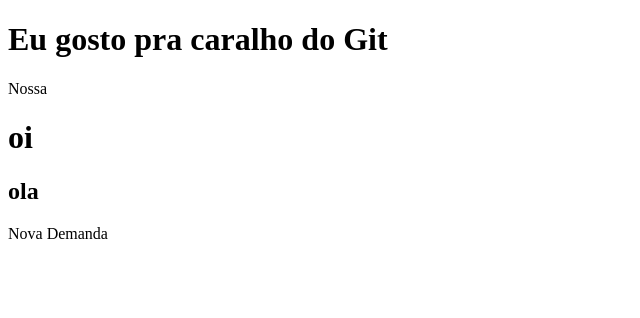
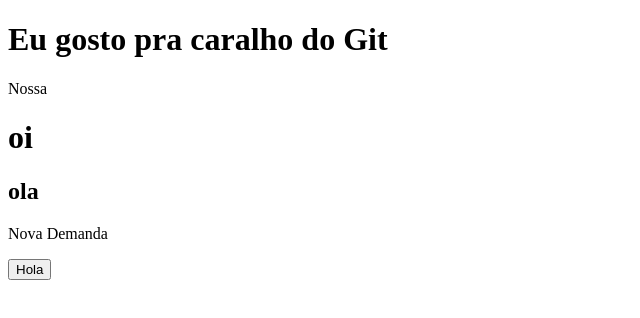
Before and after one commit to daviddsbb/TESTE-COM-GIT, a plain HTML site: page index.html in a window 1280 px wide. Shown: the whole page, without its empty margins (0-640 px from the left). Drawn offline with Linux system fonts and the light colour scheme.

Commit message:
Novo Botão

```diff
--- a/index.html
+++ b/index.html
@@ -13,6 +13,9 @@
         <h1>oi</h1>
         <h2>ola</h2>
         <p>Nova Demanda</p>
+        <section>
+            <button>Hola</button>
+        </section>
     </div>
 </body>
 </html>
```
